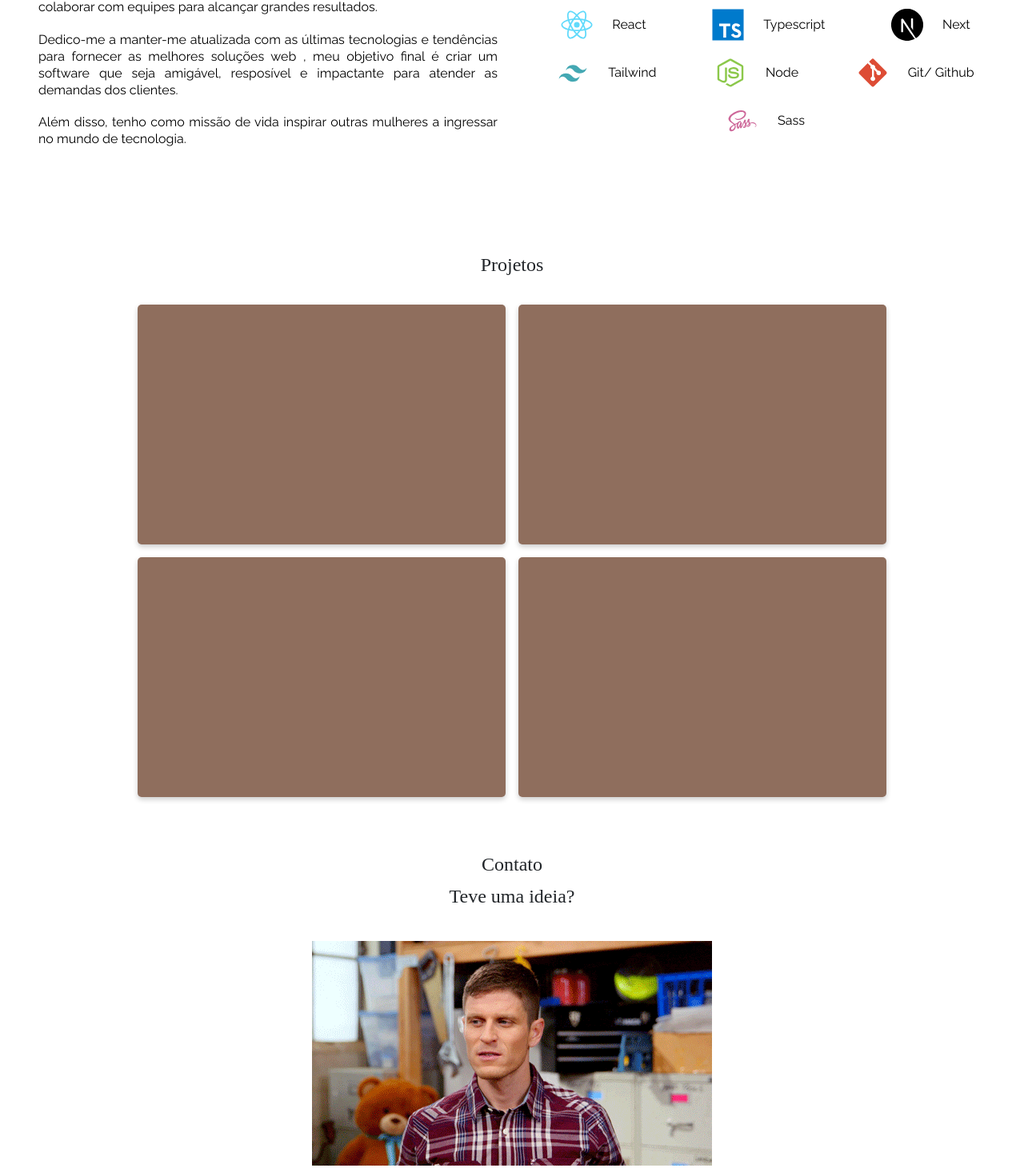
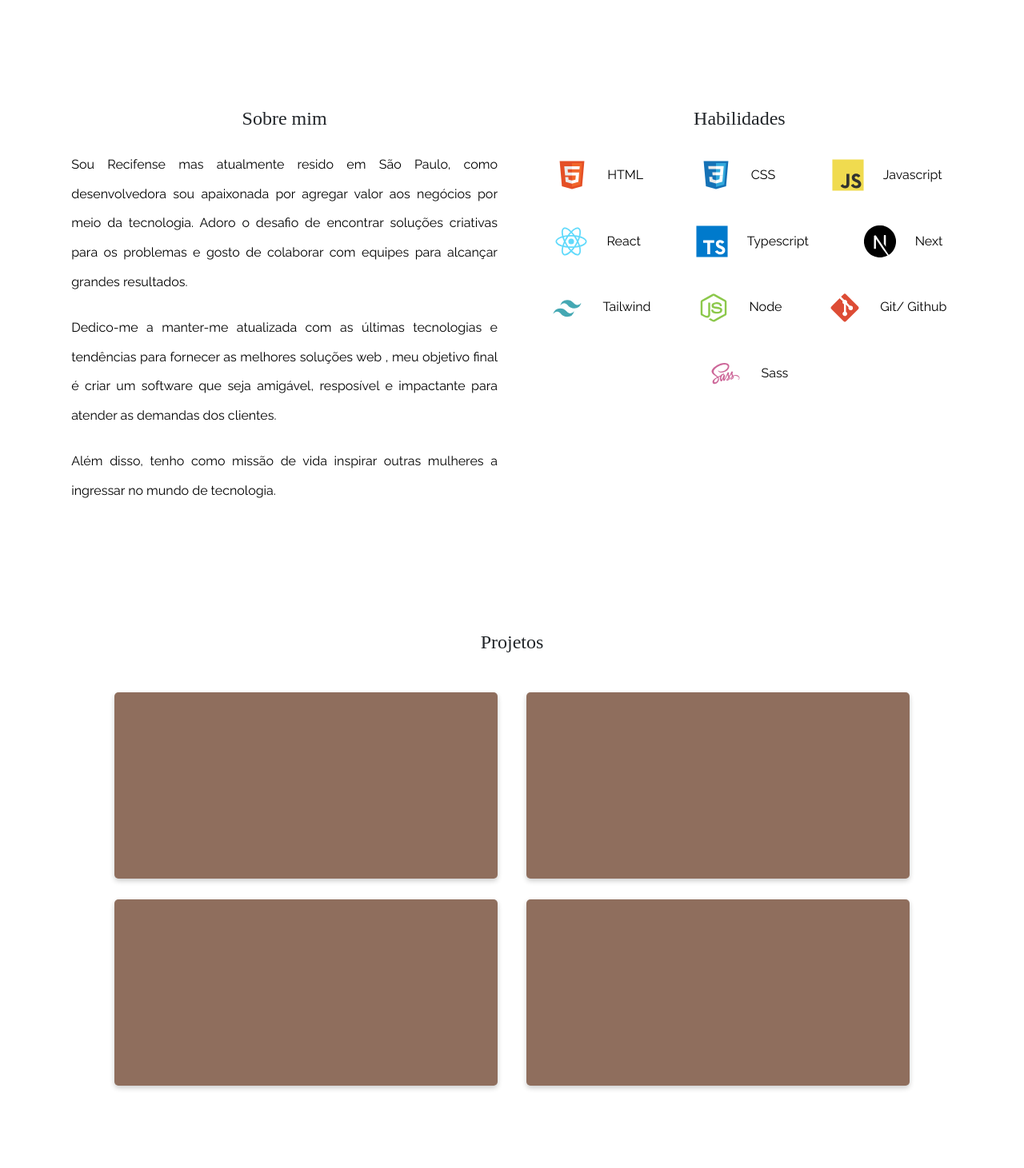
Before and after one commit to nicole-pimenta/Portfolio-nicole, a React (Vite) app: page / in a window 1280 px wide. Shown: the part 809-2270 px from the top of the page at 80% size. Built offline with nearby package versions, Linux system fonts and the light colour scheme; a web font is replaced by a local one.

Commit message:
fix:ajustes responsividade

```diff
--- a/src/components/About/style.js
+++ b/src/components/About/style.js
@@ -1,10 +1,7 @@
 import styled from "styled-components";
 
 export const SectionAboutMe = styled.section`
-  height: 65vh;
-  display: flex;
-  align-items: center;
-  justify-content: center;
+  height: 90vh;
 
   @media only screen and (max-width: 600px) {
     height: 100vh;
@@ -12,20 +9,23 @@ export const SectionAboutMe = styled.section`
 `;
 
 export const StyledDivFlex = styled.div`
+  height: 100%;
   display: flex;
-  justify-content: space-between;
   align-items: center;
+  justify-content: center;
   gap: 2.25rem;
 
   @media only screen and (max-width: 913px) {
     flex-direction: column;
+    gap: 1rem;
   }
 `;
 
 export const AboutMeSection = styled.section`
-  width: 50%;
+  width: 45%;
   text-align: justify;
-  line-height: 1.3rem;
+  line-height: 2.3rem;
+  height: 80%;
 
   display: flex;
   flex-direction: column;
@@ -33,8 +33,11 @@ export const AboutMeSection = styled.section`
   gap: 20px;
 
   @media only screen and (max-width: 600px) {
-    width: 90%;
-    line-height: 1.5rem;
+    width: 100%;
+    line-height: 2.5rem;
+    height: 46%;
+    padding: 20px;
+    overflow: auto;
   }
 `;
 
@@ -67,8 +70,8 @@ export const SkillsList = styled.ul`
     }
 
     img {
-      height: 2.5rem;
-      width: 3.5rem;
+      height: 1.5rem;
+      width: 2.5rem;
     }
   }
 `;
--- a/src/components/Contact/style.js
+++ b/src/components/Contact/style.js
@@ -1,12 +1,10 @@
 import styled from "styled-components";
 
 export const SectionContact = styled.section`
-  height: 65vh;
-  margin-top: 150px;
+  height: 90vh;
 
   @media only screen and (max-width: 600px) {
-    height: 60vh;
-    margin-top: 15px;
+    height: 90vh;
   }
 `;
 
@@ -17,11 +15,18 @@ export const SectionContainer = styled.section`
   align-items: center;
   gap: 2.25rem;
 
+  margin-top: 5%;
+
   @media only screen and (max-width: 600px) {
-    gap: 1rem;
+    margin-top: 10%;
+
+    img {
+      width: 80%;
+    }
 
     p {
       width: 90%;
+
       font-size: var(--text-3);
     }
   }
--- a/src/components/Footer/index.jsx
+++ b/src/components/Footer/index.jsx
@@ -6,7 +6,6 @@ import { BsHeartFill } from "react-icons/bs";
 const Footer = () => {
   return (
     <StyledFooter>
-      <div className="container">
       <StyledText3>
         {" "}
         Feito com{" "}
@@ -15,7 +14,6 @@ const Footer = () => {
         </span>
         por Nicole Pimenta !
       </StyledText3>
-      </div>
     </StyledFooter>
   );
 };
--- a/src/components/Footer/style.js
+++ b/src/components/Footer/style.js
@@ -4,4 +4,6 @@ export const StyledFooter = styled.footer`
   height: 80px;
   background-color: var(--color-grey-1);
   display: flex;
+  align-items: center;
+  justify-content: center;
 `;
--- a/src/components/Home/style.js
+++ b/src/components/Home/style.js
@@ -1,11 +1,7 @@
 import styled from "styled-components";
 
 export const SectionHome = styled.section`
-  height: 60vh;
-
-  @media only screen and (max-width: 913px) {
-    height: 80vh;
-  }
+  height: 90vh;
 `;
 
 export const StyledDivFlex = styled.div`
--- a/src/components/Projects/style.js
+++ b/src/components/Projects/style.js
@@ -1,32 +1,38 @@
 import styled from "styled-components";
 
 export const SectionProjects = styled.section`
-  height: 75vh;
+  height: 90vh;
 
   @media only screen and (max-width: 600px) {
-    height: 130vh;
+    height: 100vh;
   }
 `;
 
 export const ContainerProjects = styled.div`
-  width: 80%;
-  margin: 0 auto;
+  width: 90%;
+  height: 80%;
+  position: relative;
+  top: 30px;
+  margin: auto;
   display: flex;
   flex-wrap: wrap;
   align-items: center;
-  justify-content: center;
-  margin-top: 30px;
-  gap: 1rem;
+  justify-content: space-evenly;
+
+  @media only screen and (max-width: 913px) {
+    width: 100%;
+  }
 `;
 
 export const StyledProject = styled.div`
   background-color: var(--background-2);
   box-shadow: 0 3px 6px #0003;
-  width: 460px;
-  height: 300px;
+  width: 45%;
+  height: 45%;
   border-radius: 5px;
 
   @media only screen and (max-width: 913px) {
-    height: 250px;
+    width: 90%;
+    height: 20%;
   }
 `;
--- a/src/styles/global.js
+++ b/src/styles/global.js
@@ -48,21 +48,25 @@ button{
 }
 
 body {
- height: 100vh;
  font-family: "Raleway", sans-serif;
  background: var(--background-1);
-
 }
 
 .container {
   max-width: 76rem;
-  margin: 20px auto 20px auto;
   padding-left: 1rem;
   padding-right: 1rem;
+  position: relative;
+  top:10%;
+  height: 90%;
+  margin: auto;
+
+
+
 
   @media only screen and (max-width: 600px) {
-
-   margin: 50px 0 130px 0;
+    top:5%;
+    height: 95%;
 
   }
 }
```
Lines whose indentation alone changed are shown as unchanged.
